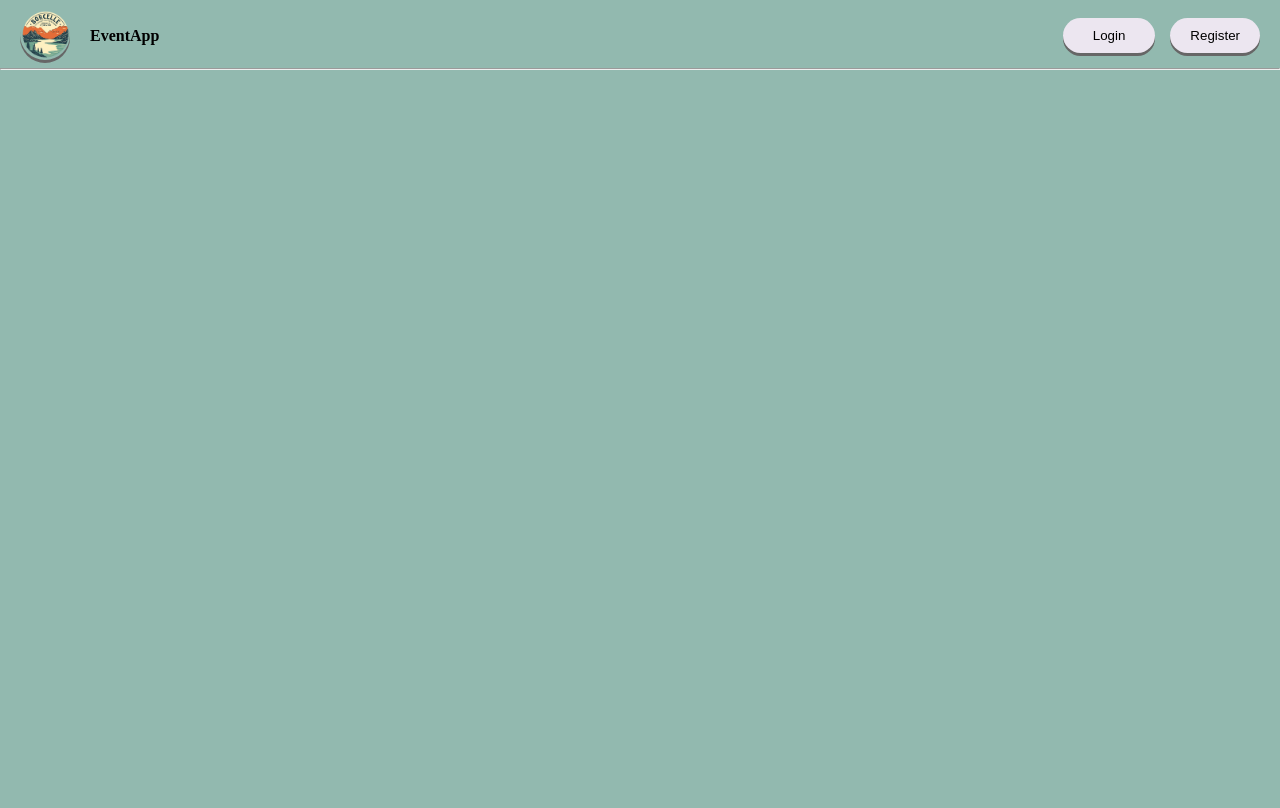
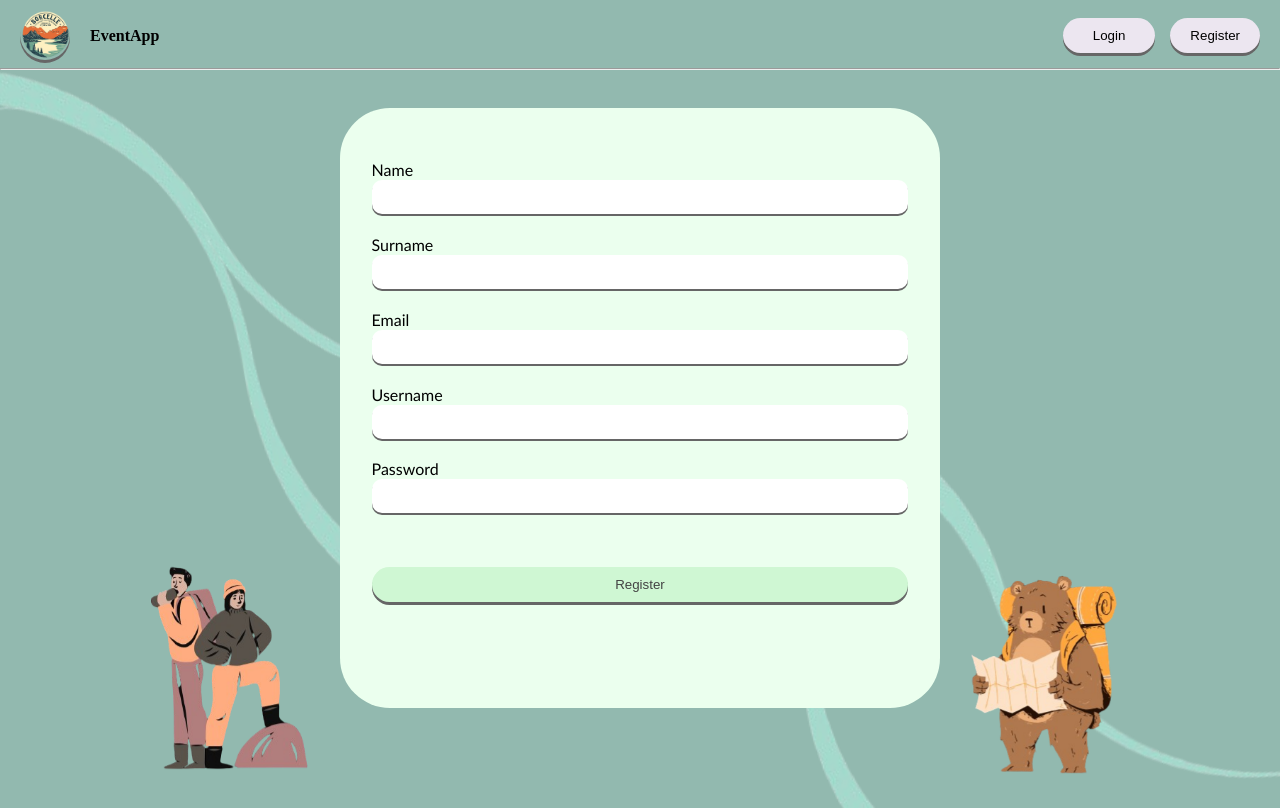
Before and after one commit to melikesenacakir/Event_Managment_App, an Angular app in the folder frontend/eventapp/: page /register in a window 1280 px wide. Built offline with nearby package versions, Linux system fonts and the light colour scheme.

Commit message:
register page done

```diff
--- a/frontend/eventapp/src/app/pages/register/register.component.html
+++ b/frontend/eventapp/src/app/pages/register/register.component.html
@@ -0,0 +1,43 @@
+<mat-grid-list cols="12">
+    <img src="assets/design.png" alt="design" class="design">
+<img src="assets/design.png" alt="design" class="design-2">
+    <mat-grid-tile colspan="3">
+        <img src="assets/hiking.png" alt="hiking" class="hiking imgs">
+    </mat-grid-tile>
+    <mat-grid-tile colspan="6" class="container">
+    <form [formGroup]="registerForm" (ngSubmit)="onSubmit()" class="card" >
+        <div>
+            <label for="name" class="user-label">Name</label>
+            <input type="text" id="name" formControlName="name" name="name">
+        </div>
+        <div>
+            <label for="surname" class="user-label">Surname</label>
+            <input type="text" id="surname" formControlName="surname" name="surname">
+        </div>
+        <div>
+            <label for="email" class="user-label">Email</label>
+            <input type="email" id="email" formControlName="email" name="email">
+        </div>
+        <div>
+            <label for="username" class="user-label">Username</label>
+            <input type="text" id="username" formControlName="username" name="username">
+        </div>
+        <div>
+            <label for="password" class="user-label">Password</label>
+            <input type="password" id="password" formControlName="password" name="password">
+        </div>
+        <div>
+           <button type="submit" [disabled]="!registerForm.valid">Register</button>
+        </div>
+    </form>
+    <div *ngIf="registerError">
+        <p>{{ registerError }}</p>
+    </div>
+
+    </mat-grid-tile>
+    <mat-grid-tile colspan="3" class="bear-img">
+        <img src="assets/bear.png" alt="bear" class="bear imgs">
+    </mat-grid-tile>
+    <img src="assets/design.png" alt="design" class="design-3">
+    <img src="assets/design.png" alt="design" class="design-4">
+</mat-grid-list>
--- a/frontend/eventapp/src/app/pages/register/register.component.scss
+++ b/frontend/eventapp/src/app/pages/register/register.component.scss
@@ -0,0 +1,187 @@
+
+button{
+    border-radius: 20px;
+    background-color: #cff7d3;
+    color: #434343;
+    border-style:none;
+    margin: auto;
+    box-shadow: 0 3px #666;
+    cursor: pointer;
+    &:hover{
+        opacity: 0.6;
+    }
+    &:active{
+        box-shadow: 0 5px #666;
+        transform: translateY(4px);
+    }
+    width: 100%;
+    margin-top: 10%;
+    padding: 10px;
+    height: auto;
+    display: block;
+
+    //margin-right: 20px;
+}
+img{
+    user-select: none;
+    -drag: none;
+    -moz-user-select: none;
+    -webkit-user-drag: none;
+    -webkit-user-select: none;
+}
+
+.design{
+    position: fixed;
+    z-index: -2;
+    left: -14.461vw; //x
+    top: -1.205vh; //y
+    transform: rotate(-9.02deg);
+    width: 71.422vw;
+    height: 87vh;
+}
+.design-2{
+    position: fixed;
+    z-index: -2;
+    left: -28.016vw; //x
+    top: -10.324vh; //y
+    transform: rotate(-210.65deg);
+    width: 85.953vw;
+    height: 87vh;
+}
+
+.design-3{
+    position: fixed;
+    z-index: -2;
+    left: 27.477vw; //x
+    top: 38.086vh; //y
+    transform: rotate(1.02deg);
+    width: 75.781vw;
+    height: 80vh;
+}
+
+.design-4{
+    position: fixed;
+    z-index: -2;
+    left: 30.359vw; //x
+    top: 36.58vh; //y
+    transform: rotate(-197.5deg);
+    width: 90.656vw;
+    height: 80.848vh;
+}
+
+.imgs{
+    max-width: 100%;
+    height: auto;
+    position: fixed;
+    bottom: 0;
+    margin: 0;
+}
+
+input{
+    box-shadow: 0 2px #666;
+    //display: flex;
+    border-radius: 10px;
+    padding: 8px;
+    margin: auto;
+    justify-content: center;
+    align-items: center;
+    border-style:none;
+    font-size: medium;
+    height: 5%;
+   // width: 80%;
+   // margin-top: 30px;
+    display: block;
+}
+
+form{
+
+    position: relative;
+    align-items: center;
+}
+.user-label{
+    margin-top: 10px;
+    padding-top: 2%;
+    //margin-bottom: 8px;
+    font-family:'Gill Sans', 'Gill Sans MT', Calibri, 'Trebuchet MS', sans-serif;
+    width: 80%;
+}
+
+input,.user-label,mat-radio-group {
+    display: inline-block;
+    width: 100%;
+}
+
+
+.container{
+    justify-content: center;
+    align-items: center;
+    height: 100vh;
+    display: flex;
+    flex-direction: column;
+
+}
+.card{
+    background-color: #EBFFEE;
+    border-radius: 50px;
+    display: block;
+    min-width: 80px;
+    min-height: 510px;
+    justify-content: center;
+    align-items: center;
+    padding: 20px;
+}
+
+.forgetpass{
+    font-family:'Gill Sans', 'Gill Sans MT', Calibri, 'Trebuchet MS', sans-serif;
+    margin-top: 15px;
+    margin-bottom: 15px;
+    align-self: flex-start;
+    cursor: pointer;
+}
+.bear{
+    right: 0;
+    z-index: -1;
+    width: 40%;
+    padding-left: 40px;
+}
+
+.hiking{
+    left: 0;
+    z-index: -1;
+    width: 40%;
+    padding-right: 40px;
+}
+
+mat-radio-group{
+    //position: relative;
+    margin-top: 20px;
+    margin-bottom: 20px;
+}
+
+@media only screen and (min-width: 801px) {
+    .card {
+        padding: 5%;
+        width: 600px;
+        height: 75%;
+    }
+}
+
+@media only screen and (min-width: 400px) and (max-width: 800px) {
+    img{
+        display: none;
+    }
+    .card{
+        padding: 5%;
+        width: 100%;
+        height: 70%;
+    }
+}
+
+@media only screen and (min-width:0px) and (max-width: 550px) {
+    img{
+        display: none;
+    }
+    .card{
+        max-height: 350px;
+    }
+}
--- a/frontend/eventapp/src/app/pages/register/register.component.ts
+++ b/frontend/eventapp/src/app/pages/register/register.component.ts
@@ -1,11 +1,50 @@
-import { Component} from '@angular/core';
+import { Component,Input} from '@angular/core';
+import { FormBuilder, FormGroup,ReactiveFormsModule, Validators } from '@angular/forms';
+import { CommonModule } from '@angular/common';
+import {MatGridListModule} from '@angular/material/grid-list';
+import {MatRadioModule} from '@angular/material/radio';
+import {NavbarComponent } from '../../components/navbar/navbar.component';
+import { Router, RouterLink, RouterLinkActive } from '@angular/router';
 
 @Component({
   selector: 'app-register',
   standalone: true,
-  imports: [],
+  imports: [CommonModule,ReactiveFormsModule,MatRadioModule,MatGridListModule,NavbarComponent],
   templateUrl: './register.component.html',
   styleUrl: './register.component.scss'
 })
 export class RegisterComponent {
+  registerForm: FormGroup;
+  registerError: string = '';
+  @Input() register: boolean=true;
+
+  constructor(private fb: FormBuilder, private router: Router) {
+    this.registerForm = this.fb.group({
+      name: ['', Validators.required],
+      surname: ['', Validators.required],
+      email: ['', Validators.required],
+      username: ['', Validators.required], //validators.required usernamein girilmesini zorunlu tutar
+      password: ['', Validators.required],
+    });
+  }
+
+  private isFormEmpty = (): boolean => {
+    return this.registerForm.get('username')?.value === '' || this.registerForm.get('password')?.value === '';
+  } //form içindeki username ve passwordu alırız ve boş olup olmadığını kontrol ederiz(ek güvenlik). Burdaki ? işareti null değilse anlamında
+
+  openNewPasswordPage(){
+      this.router.navigateByUrl('/forgetpass');
+      console.log(this.register)
+  }
+  onSubmit() : void {
+    if (this.isFormEmpty()) {
+       this.registerError = 'Username and password are required';
+       return;
+    }
+
+  }
+  onClick() : void {
+    //this.registerForm
+
+  }
 }
```
